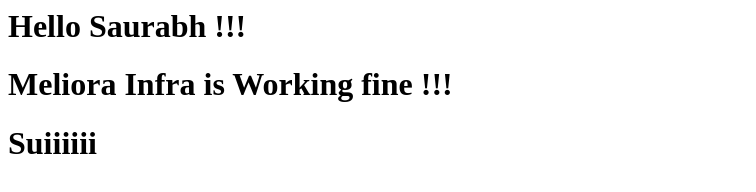
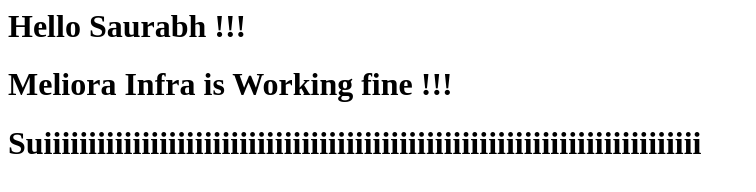
Before and after one commit to Saurabh-Adivarekar/meliora-apache, a plain HTML site: page static/index.html in a window 1280 px wide. Shown: the whole page, without its empty margins (0-756 px from the left). Drawn offline with Linux system fonts and the light colour scheme.

Commit message:
Update index.html

```diff
--- a/static/index.html
+++ b/static/index.html
@@ -1,3 +1,3 @@
 <h1>Hello Saurabh !!! </h1>
 <h1>Meliora Infra is Working fine !!!</h1>
-<h1>Suiiiiii</h1>
+<h1>Suiiiiiiiiiiiiiiiiiiiiiiiiiiiiiiiiiiiiiiiiiiiiiiiiiiiiiiiiiiiiiiiiiiiiiiiiii</h1>
```
